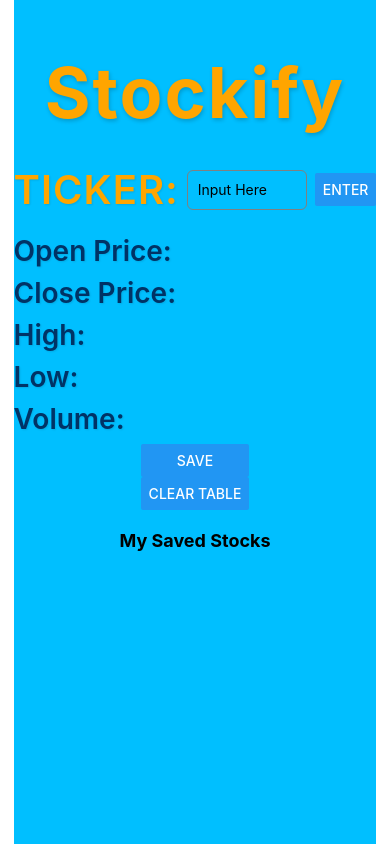
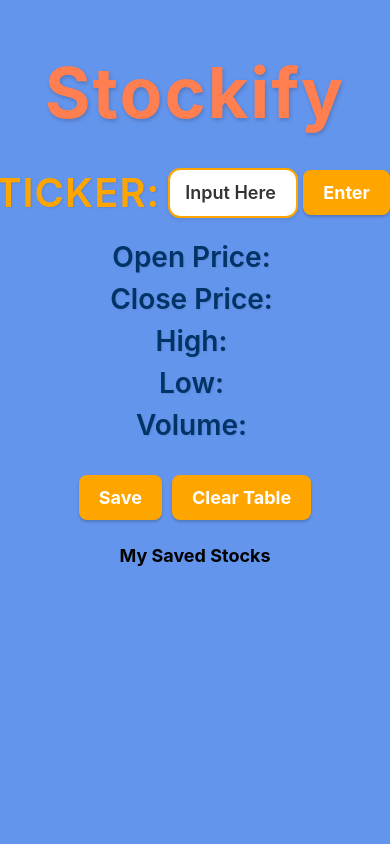
Before and after one commit to ainsleypyle/Stockify, a React Native app: screen / in a window 390 px wide. Built offline with nearby package versions, Linux system fonts and the light colour scheme.

Commit message:
Added some styling changes

```diff
--- a/Home.js
+++ b/Home.js
@@ -1,5 +1,5 @@
 import React, { useState } from 'react';
-import { StyleSheet, Text, View, Button, TextInput } from 'react-native';
+import { StyleSheet, Text, View, Button, TextInput, TouchableOpacity } from 'react-native';
 
 export default function Home() {
   // Defining state variables
@@ -53,8 +53,11 @@ export default function Home() {
           placeholder="Input Here"
           onChangeText={(text) => setInputTicker(text.toUpperCase())}
         />
-        <Button title="Enter" onPress={getFromApi} />
+        <TouchableOpacity style={styles.button} onPress={getFromApi}>
+          <Text style={styles.buttonText}>Enter</Text>
+        </TouchableOpacity>
       </View>
+
 
       <Text style={styles.priceTitle}>Open Price: <Text style={styles.priceValue}>{openPrice}</Text></Text>
       <Text style={styles.priceTitle}>Close Price: <Text style={styles.priceValue}>{closePrice}</Text></Text>
@@ -63,8 +66,12 @@ export default function Home() {
       <Text style={styles.priceTitle}>Volume: <Text style={styles.priceValue}>{volume}</Text></Text>
 
       <View style={styles.buttonContainer}>
-        <Button title="Save" onPress={handleSave} />
-        <Button title="Clear Table" onPress={handleClear} />
+          <TouchableOpacity style={styles.button} onPress={handleSave}>
+            <Text style={styles.buttonText}>Save</Text>
+          </TouchableOpacity>
+          <TouchableOpacity style={styles.button} onPress={handleClear}>
+            <Text style={styles.buttonText}>Clear Table</Text>
+          </TouchableOpacity>
       </View>
 
       <Text style={styles.subtitle}>My Saved Stocks</Text>
@@ -85,12 +92,13 @@ const styles = StyleSheet.create({
     paddingTop: 50,
     alignItems: 'center',
     justifyContent: 'flex-start',
-    backgroundColor: '#00BFFF',
+    backgroundColor: '#6495ED',
+    width: '100%',
   },
   title: {
     fontSize: 70,
     fontWeight: 'bold',
-    color: 'orange',
+    color: '#FF7F50',
     letterSpacing: 2,
     textShadowColor: 'rgba(0, 0, 0, 0.2)',
     textShadowOffset: { width: 1, height: 2 },
@@ -100,7 +108,7 @@ const styles = StyleSheet.create({
   row: {
     flexDirection: 'row',
     alignItems: 'center',
-    justifyContent: 'flex-start',
+    justifyContent: 'center',
     width: '100%',
     marginBottom: 20,
   },
@@ -114,32 +122,40 @@ const styles = StyleSheet.create({
     textShadowColor: 'rgba(0, 0, 0, 0.1)',
     textShadowOffset: { width: 1, height: 1 },
     textShadowRadius: 2,
-    textAlign: 'left',
+    textAlign: 'center',
   },
   input: {
-    height: 40,
-    width: 120,
-    borderColor: 'gray',
-    borderWidth: 1,
-    marginRight: 8,
-    paddingHorizontal: 10,
-    borderRadius: 6,
+    height: 50,
+    width: 130,
+    backgroundColor: 'white',
+    borderColor: '#FFA500',
+    borderWidth: 2,
+    borderRadius: 12,
+    paddingHorizontal: 15,
+    fontSize: 18,
+    fontWeight: '600',
+    color: '#333',
+    shadowColor: '#000',
+    shadowOffset: { width: 0, height: 2 },
+    shadowOpacity: 0.1,
+    shadowRadius: 4,
+    elevation: 3,
   },
   priceTitle: {
     fontSize: 28,
     fontWeight: '600',
-    color: '#003366', // Dark blue color
+    color: '#003366',
     textShadowColor: 'rgba(0, 0, 0, 0.1)',
     textShadowOffset: { width: 1, height: 1 },
     textShadowRadius: 2,
     marginBottom: 8,
-    textAlign: 'left', // Aligns the text to the left
-    width: '100%', // Ensures the text spans the full width
+    textAlign: 'center',
+    width: '100%',
   },
   priceValue: {
     fontSize: 28,
     fontWeight: '600',
-    color: '#fff', // White color for the price values
+    color: '#fff',
     textShadowColor: 'rgba(0, 0, 0, 0.3)',
     textShadowOffset: { width: 1, height: 1 },
     textShadowRadius: 2,
@@ -149,4 +165,29 @@ const styles = StyleSheet.create({
     fontWeight: 'bold',
     fontSize: 18,
   },
+  button: {
+    backgroundColor: '#FFA500',
+    paddingVertical: 12,
+    paddingHorizontal: 20,
+    borderRadius: 8,
+    marginHorizontal: 5,
+    marginVertical: 5,
+    alignItems: 'center',
+    shadowColor: '#000',
+    shadowOffset: { width: 0, height: 2 },
+    shadowOpacity: 0.2,
+    shadowRadius: 3,
+    elevation: 2,
+  },
+  buttonText: {
+    color: 'white',
+    fontSize: 18,
+    fontWeight: 'bold',
+  },
+  buttonContainer: {
+    flexDirection: 'row',
+    justifyContent: 'center',
+    alignItems: 'center',
+    marginTop: 20,
+  },
 });
```
